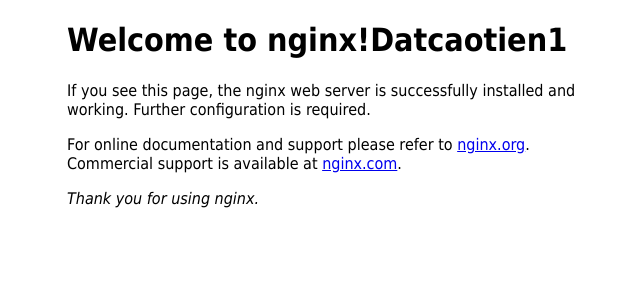
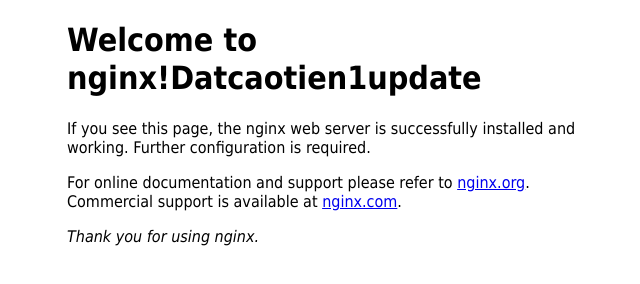
Before and after one commit to datcaotien/git-jenkin, a plain HTML site: page index.html in a window 1280 px wide. Shown: the whole page, without its empty margins (293-933 px from the left). Drawn offline with Linux system fonts and the light colour scheme.

Commit message:
Update index.html

```diff
--- a/index.html
+++ b/index.html
@@ -11,7 +11,7 @@
 </style>
 </head>
 <body>
-<h1>Welcome to nginx!Datcaotien1</h1>
+<h1>Welcome to nginx!Datcaotien1update</h1>
 <p>If you see this page, the nginx web server is successfully installed and
 working. Further configuration is required.</p>
 
```
